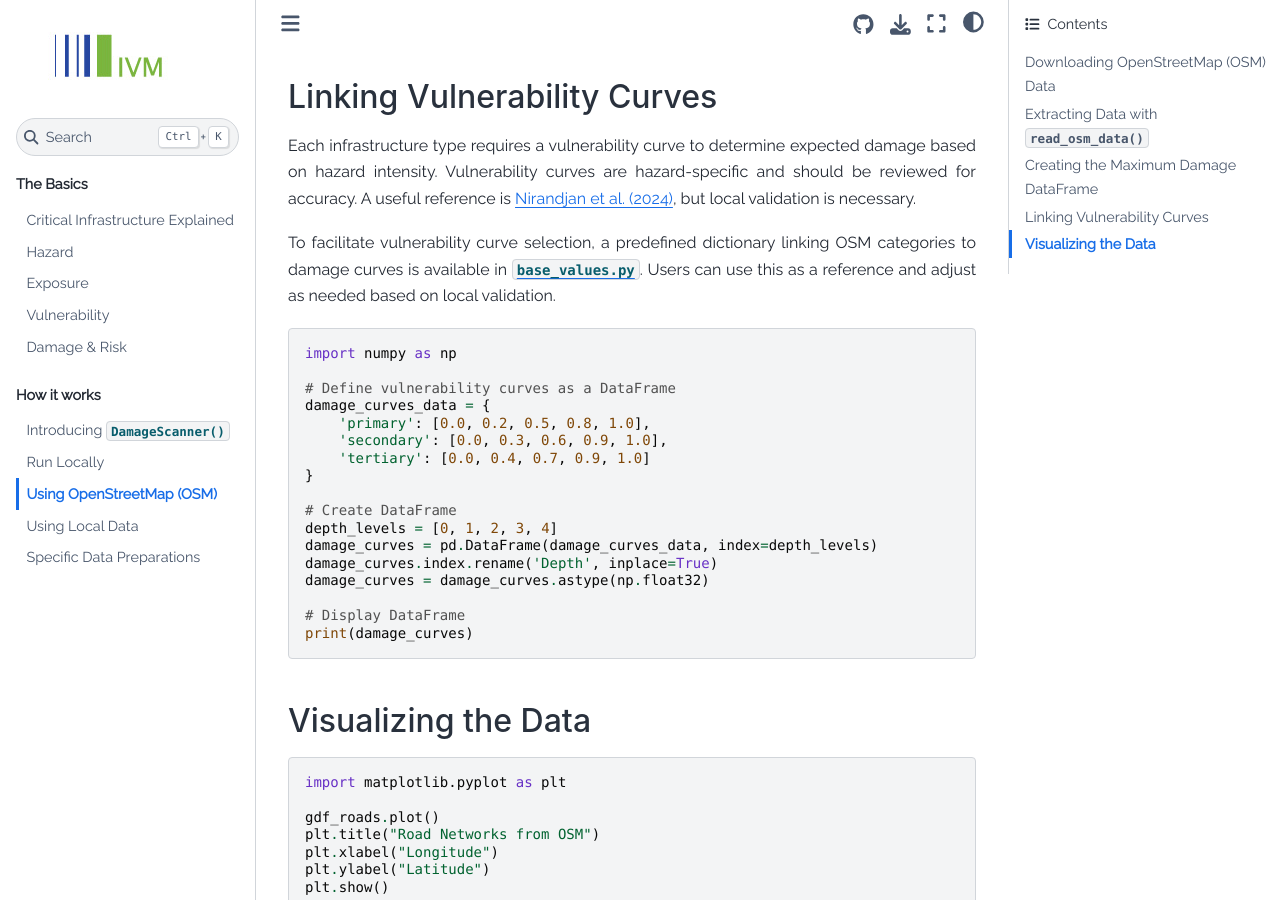
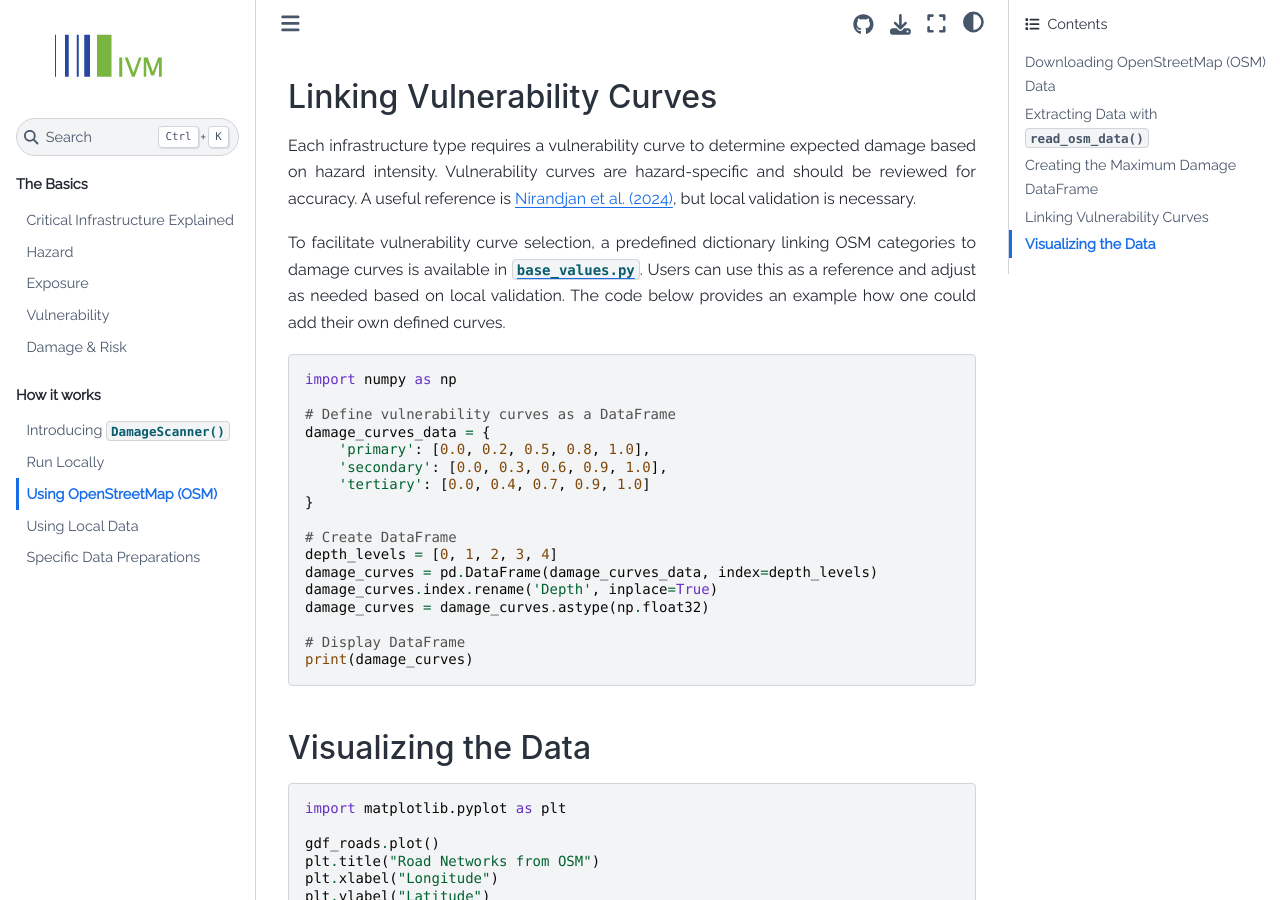
Before and after one commit to VU-IVM/GlobalInfraRisk, a Jupyter Book: the page built from howto/using_osm.md, in a window 1280 px wide and 900 px high, scrolled down 3328 px. Built offline with Jupyter Book 1.0.4 settings and Sphinx 7.4.7 and the Sphinx Book theme 1.1.4, drawn with Linux system fonts in a browser that asks for light colours; pages that are not in the unit, such as notebooks, are missing from menus.

````diff
--- a/howto/using_osm.md
+++ b/howto/using_osm.md
@@ -122,7 +122,7 @@ print(max_damage_df)
 
 Each infrastructure type requires a vulnerability curve to determine expected damage based on hazard intensity. Vulnerability curves are hazard-specific and should be reviewed for accuracy. A useful reference is [Nirandjan et al. (2024)](https://nhess.copernicus.org/articles/24/4341/2024/nhess-24-4341-2024-discussion.html), but local validation is necessary.
 
-To facilitate vulnerability curve selection, a predefined dictionary linking OSM categories to damage curves is available in [`base_values.py`](https://github.com/VU-IVM/DamageScanner/blob/DS1.0/src/damagescanner/base_values.py). Users can use this as a reference and adjust as needed based on local validation.
+To facilitate vulnerability curve selection, a predefined dictionary linking OSM categories to damage curves is available in [`base_values.py`](https://github.com/VU-IVM/DamageScanner/blob/DS1.0/src/damagescanner/base_values.py). Users can use this as a reference and adjust as needed based on local validation. The code below provides an example how one could add their own defined curves.
 
 ```python
 import numpy as np
````
Also changed, not shown: intro/ci_explained.md (+2 -2 lines), intro/damage_risk.md (+1 -1 lines), intro/exposure.md (+1 -1 lines), 3 other files.
